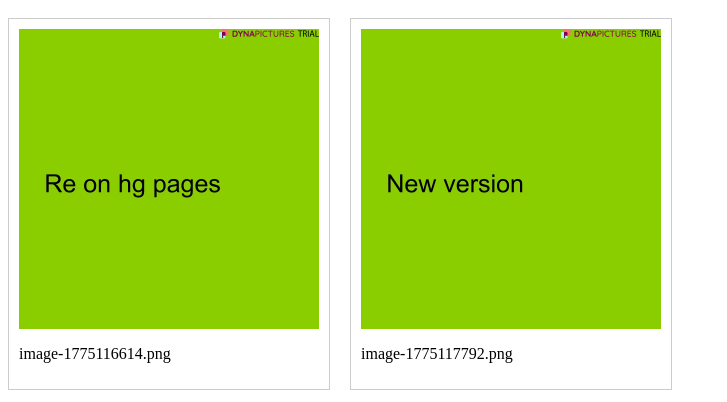
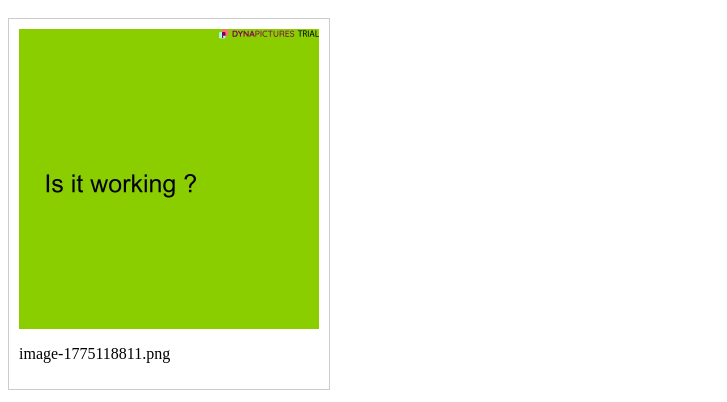
Before and after one commit to lisinsau/devops-19-03-26-ex2, a plain HTML site: page index.html in a window 1280 px wide. Shown: the part 48-450 px from the top of the page, without its empty margins (0-727 px from the left). Drawn offline with Linux system fonts and the light colour scheme.

Commit message:
deploy: 7fcc728c380da062354a525af007f3e9ee3ba031

```diff
--- a/index.html
+++ b/index.html
@@ -1,11 +1,7 @@
 <html><head><meta charset='UTF-8'></head><body><h1>Images générées</h1>
 <div style='display: flex; flex-wrap: wrap; gap: 20px;'>
 <div style='border: 1px solid #ccc; padding: 10px;'>
-  <img src='images/image-1775116614.png' width='300'>
-  <p>image-1775116614.png</p>
-</div>
-<div style='border: 1px solid #ccc; padding: 10px;'>
-  <img src='images/image-1775117792.png' width='300'>
-  <p>image-1775117792.png</p>
+  <img src='images/image-1775118811.png' width='300'>
+  <p>image-1775118811.png</p>
 </div>
 </div></body></html>
```
Also changed, not shown: images/image-1775118811.png (added).
